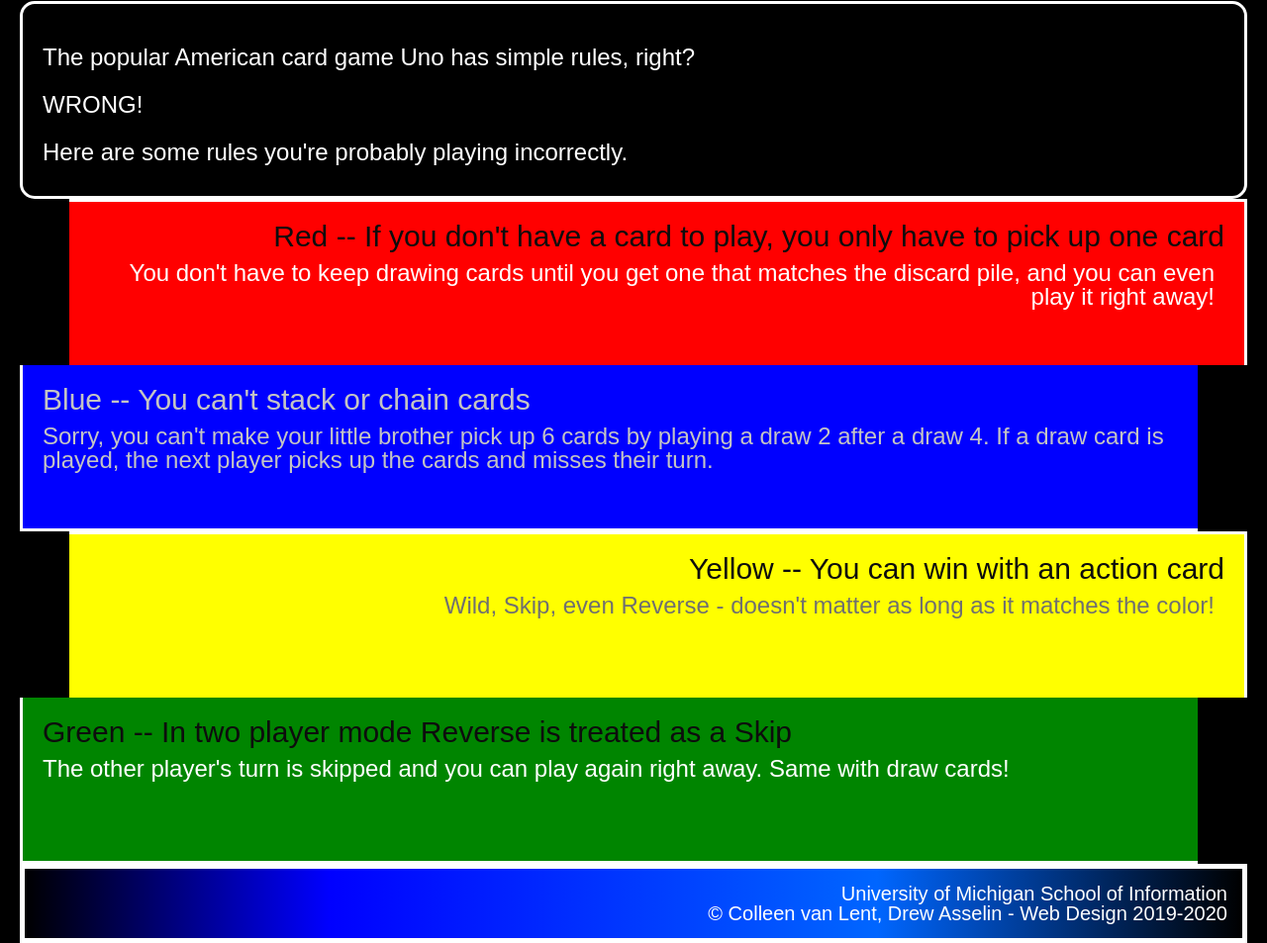
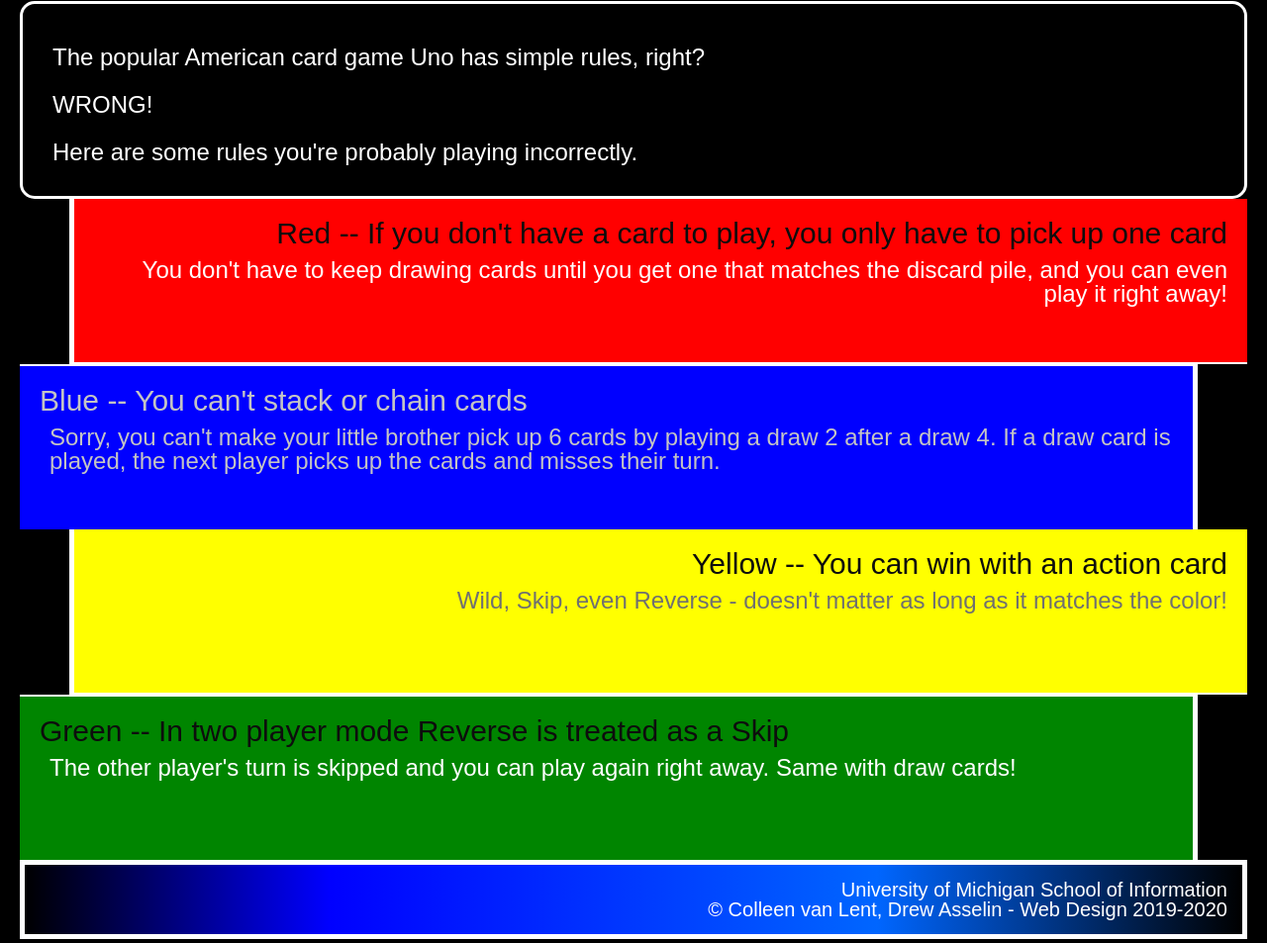
Before and after one commit to Daniel-Yang-A/hw2-2023, a plain HTML site: page index.html in a window 1280 px wide. Shown: the part 327-1280 px from the top of the page at 99% size. Drawn offline with Linux system fonts and the light colour scheme.

Commit message:
correct div borders and all p padding

```diff
--- a/css/style.css
+++ b/css/style.css
@@ -18,7 +18,7 @@ h2 {
 
 p {
     font-size: 24px;
-    padding: 10px 10px 0px 0px;
+    padding: 10px 0px 0px 10px;
 }
 
 img {
@@ -45,16 +45,20 @@ div {
     background-color: #ff0000;
     text-align: right;
     margin-left: 50px;
-    border-bottom: 2px;
-    border-left: 5px;
+    border-top: 0px;
+    border-bottom: 2px solid #ffffff;
+    border-left: 5px solid #ffffff;
+    border-right: 0px;
 }
 
 div.blue {
     background-color: #0000ff;
     text-align: left;
     margin-right: 50px;
-    border-right: 5px;
-    border-top: 2px;
+    border-right: 5px solid #ffffff;
+    border-top: 2px solid #ffffff;
+    border-bottom: 0px;
+    border-left: 0px;
 }
 
 div.blue > h2, div.blue > p {
@@ -65,8 +69,10 @@ div.yellow {
     background-color: #ffff00;
     text-align: right;
     margin-left: 50px;
-    border-bottom: 2px;
-    border-left: 5px;
+    border-bottom: 2px solid #ffffff;
+    border-left: 5px solid #ffffff;
+    border-top: 0px;
+    border-right: 0px;
 }
 
 div.yellow > p {
@@ -77,8 +83,10 @@ div.green {
     background-color: #008500;
     text-align: left;
     margin-right: 50px;
-    border-right: 5px;
-    border-top: 2px;
+    border-right: 5px solid #ffffff;
+    border-top: 2px solid #ffffff;
+    border-bottom: 0px;
+    border-left: 0px;
 }
 
 footer {
```
